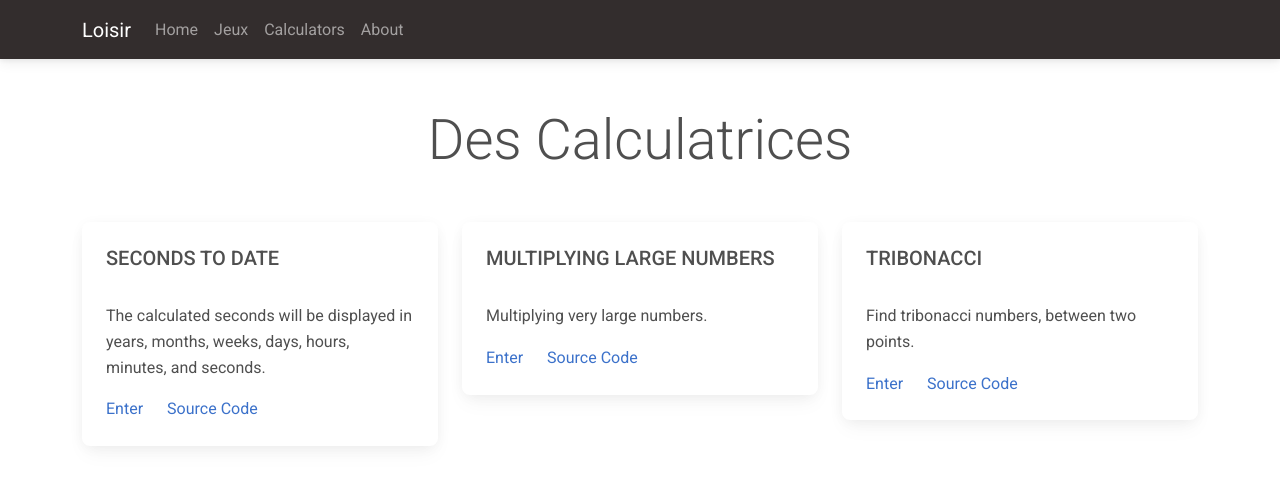
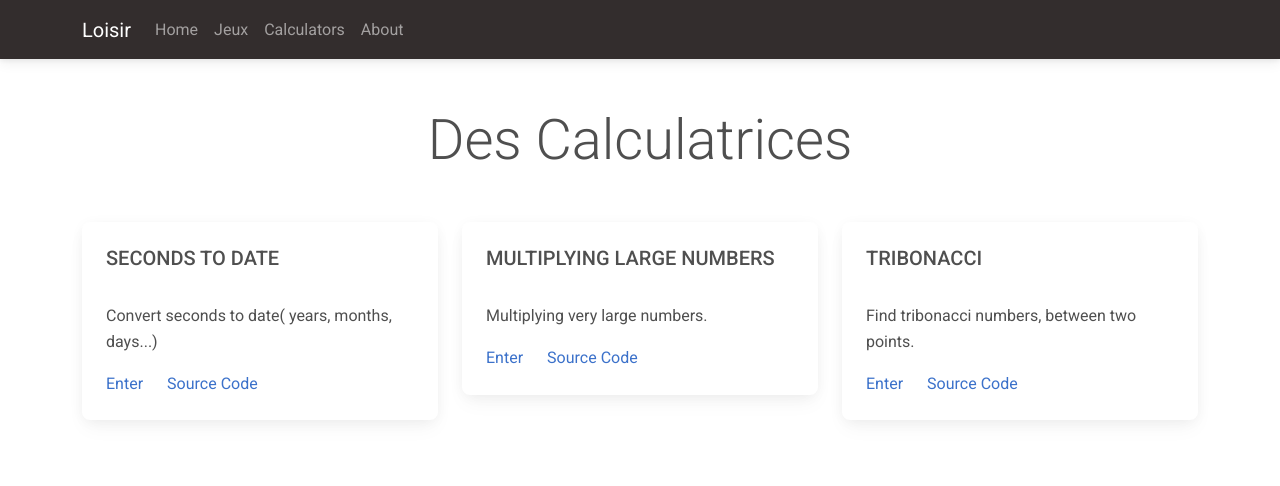
Before and after one commit to amirhatam/loisir, a React (Create React App) app: page /calculator in a window 1280 px wide. Shown: the top 486 px of the page. Built offline with nearby package versions, Linux system fonts and the light colour scheme.

Commit message:
create calculator for finding tribonacci numbers between two numbers3

```diff
--- a/src/views/Calculators.jsx
+++ b/src/views/Calculators.jsx
@@ -12,7 +12,7 @@ export default function Calculator() {
                             <MDBCardTitle className='text-uppercase'>Seconds to date</MDBCardTitle>
                             <br />
                             <MDBCardText>
-                                The calculated seconds will be displayed in years, months, weeks, days, hours, minutes, and seconds.
+                                Convert seconds to date( years, months, days...)
                             </MDBCardText>
                             <MDBCardLink href='/calculator/seconds-to-date'>Enter</MDBCardLink>
                             <MDBCardLink target="_blank" href='https://github.com/amirhatam/codewars/blob/main/4-kyu/human-readable-duration/human-readable-duration.js'>Source Code</MDBCardLink>
```
Also changed, not shown: 1 other file (tests, documents, lock files or other folders).
